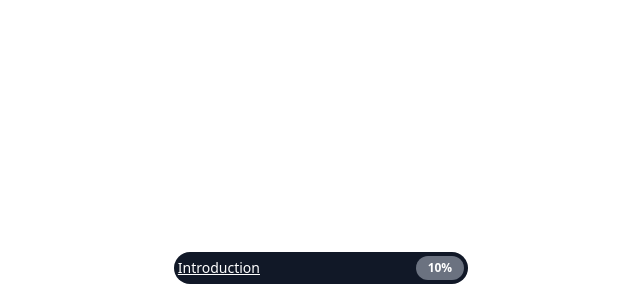
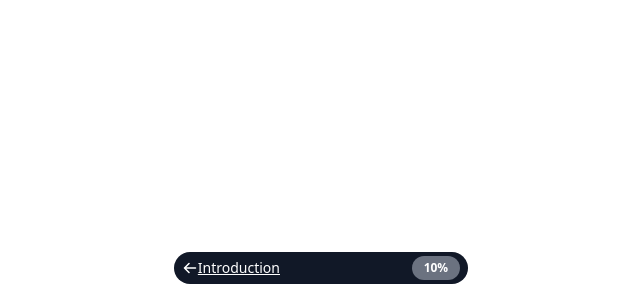
Before and after one commit to olashipsjs/fancy-dock, a React (Vite) app: page / in a window 1280 px wide. Shown: the part 500-800 px from the top of the page, without its empty margins (319-959 px from the left). Built offline with nearby package versions, Linux system fonts and the light colour scheme.

Commit message:
🖼️ Add ArrowLeft icon to the introduction section in App component and adjust padding

```diff
--- a/src/App.tsx
+++ b/src/App.tsx
@@ -1,7 +1,14 @@
+import { ArrowLeft } from './components/icons/ArrowLeft';
+
 const App = () => {
   return (
     <div className='min-h-screen flex flex-col items-center justify-end max-w-[400px] mx-auto p-4'>
-      <div className='bg-gray-900 w-4/5 rounded-full flex overflow-clip items-center p-1'>
+      <div className='bg-gray-900 w-4/5 rounded-full flex overflow-clip items-center py-1 px-2'>
+        <ArrowLeft
+          width={16}
+          height={16}
+          className={'text-white'}
+        />
         <h6 className='underline text-white text-sm font-medium flex-1'>
           Introduction
         </h6>
--- /dev/null
+++ b/src/components/icons/ArrowLeft.tsx
@@ -0,0 +1,19 @@
+import React from 'react';
+import type { SVGProps } from 'react';
+
+export function ArrowLeft(props: SVGProps<SVGSVGElement>) {
+  return (
+    <svg
+      xmlns='http://www.w3.org/2000/svg'
+      width={256}
+      height={256}
+      viewBox='0 0 256 256'
+      {...props}
+    >
+      <path
+        fill='currentColor'
+        d='M228 128a12 12 0 0 1-12 12H69l51.52 51.51a12 12 0 0 1-17 17l-72-72a12 12 0 0 1 0-17l72-72a12 12 0 0 1 17 17L69 116h147a12 12 0 0 1 12 12'
+      ></path>
+    </svg>
+  );
+}
```
